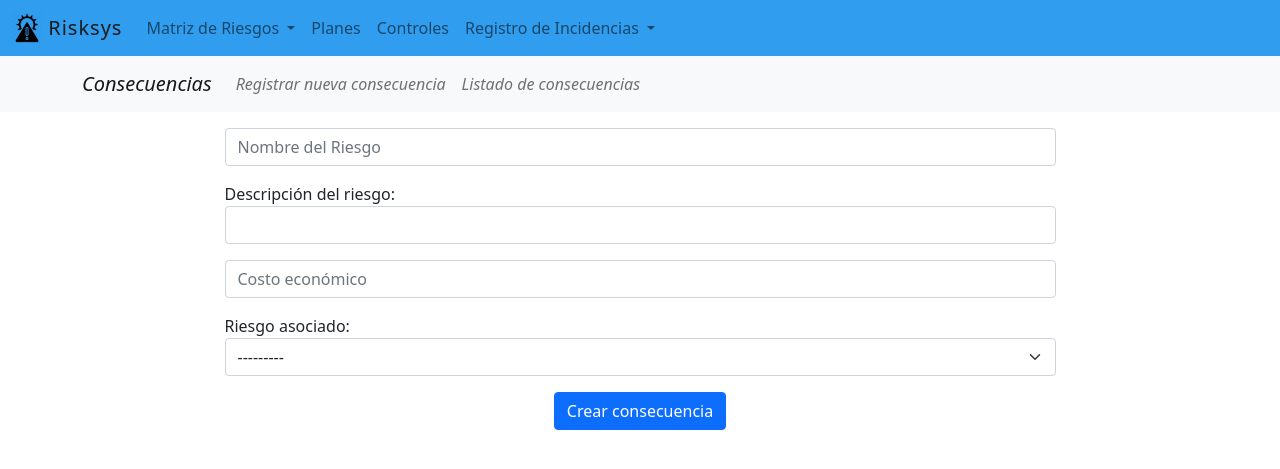
After one commit to atlasfoo/risk_audit_websys, a Django app: page /risks/effect/create/ in a window 1280 px wide. The commit adds this page. Shown: the top 469 px of the page. Run offline with Django 3.2, Linux system fonts and the light colour scheme; data that the repository does not hold is empty; parts of the project's set-up code (start-up, migrations or seed data) failed here and were passed over; some libraries are stand-ins or nearby versions.

Commit message:
:triangular_flag_on_post::lipstick: - finished effect views, corrected data visualization on risk app detail views, add sum loss filter

```diff
--- a/risk/forms.py
+++ b/risk/forms.py
@@ -1,6 +1,6 @@
 from django import forms
 
-from risk.models import Risk, Cause
+from risk.models import Risk, Cause, Effect
 
 
 class RiskForm(forms.ModelForm):
@@ -31,4 +31,22 @@ class CauseForm(forms.ModelForm):
             'description': 'Descripción del riesgo',
             'risk': 'Riesgo asociado'
         }
-# TODO: EffectForm
+
+
+# EffectForm
+class EffectForm(forms.ModelForm):
+    class Meta:
+        model = Effect
+        fields = ['name', 'description', 'economic_loss', 'risk']
+        widgets = {
+            'name': forms.TextInput(attrs={'class': 'form-control', 'placeholder': 'Nombre del Riesgo'}),
+            'description': forms.TextInput(attrs={'class': 'form-control'}),
+            'economic_loss': forms.NumberInput(attrs={'class': 'form-control', 'placeholder': 'Costo económico'}),
+            'risk': forms.Select(attrs={'class': 'form-select'})
+        }
+        labels = {
+            'name': '',
+            'description': 'Descripción del riesgo',
+            'economic_loss': '',
+            'risk': 'Riesgo asociado'
+        }
--- a/risk/urls.py
+++ b/risk/urls.py
@@ -11,4 +11,8 @@ risk_urls = ([
     path('cause/<int:pk>', CauseDetailView.as_view(), name='cause'),
     path('cause/create/', CreateCauseView.as_view(), name='create_cause'),
     path('cause/update/<int:pk>', UpdateCauseView.as_view(), name='update_cause'),
+    path('effect/', EffectListView.as_view(), name='effect_list'),
+    path('effect/<int:pk>', EffectDetailView.as_view(), name='effect'),
+    path('effect/create/', CreateEffectView.as_view(), name='create_effect'),
+    path('effect/update/<int:pk>', UpdateEffectView.as_view(), name='update_effect'),
 ], 'risks')
--- a/risk/views.py
+++ b/risk/views.py
@@ -2,8 +2,8 @@ from django.shortcuts import render
 from django.urls import reverse_lazy
 from django.views.generic import ListView, DetailView, CreateView, UpdateView, DeleteView
 
-from risk.forms import RiskForm, CauseForm
-from risk.models import Risk, Cause
+from risk.forms import RiskForm, CauseForm, EffectForm
+from risk.models import Risk, Cause, Effect
 
 
 # RISK VIEWS
@@ -54,4 +54,25 @@ class UpdateCauseView(UpdateView):
         return reverse_lazy('risks:cause', args=[self.object.id])
 
 
-# TODO: EFFECT VIEWS
+# EFFECT VIEWS
+class EffectListView(ListView):
+    model = Effect
+
+
+class EffectDetailView(DetailView):
+    model = Effect
+
+
+class CreateEffectView(CreateView):
+    model = Effect
+    success_url = reverse_lazy('risks:effect_list')
+    form_class = EffectForm
+
+
+class UpdateEffectView(UpdateView):
+    model = Effect
+    template_name_suffix = "_update_form"
+    form_class = EffectForm
+
+    def get_success_url(self):
+        return reverse_lazy('risks:effect', args=[self.object.id])
--- a/static/css/style.css
+++ b/static/css/style.css
@@ -14,5 +14,9 @@ body .det-list {
   font-style: italic;
   font-weight: 300;
 }
+body .economic-loss {
+  font-weight: 500;
+  color: #a50202;
+}
 
 /*# sourceMappingURL=style.css.map */
--- a/static/css/style.scss
+++ b/static/css/style.scss
@@ -18,4 +18,8 @@ body {
     font-style: italic;
     font-weight: 300;
   }
+  .economic-loss{
+    font-weight: 500;
+    color: #a50202;
+  }
 }
--- a/templates/layout.html
+++ b/templates/layout.html
@@ -38,9 +38,9 @@
                             Matriz de Riesgos
                         </a>
                         <ul class="dropdown-menu" aria-labelledby="navbarDropdown">
-                            <li><a class="dropdown-item" href="{% url 'risks:list' %}">Riesgos</a></li>
-                            <li><a class="dropdown-item" href="{% url 'risks:cause_list' %}">Causas</a></li>
-                            <li><a class="dropdown-item" href="#">Consencuencias</a></li>
+                            <li><a class="dropdown-item" href="{% url 'risks:list' %}"><i class="fas fa-asterisk"></i> Riesgos</a></li>
+                            <li><a class="dropdown-item" href="{% url 'risks:cause_list' %}"><i class="fas fa-play"></i> Causas</a></li>
+                            <li><a class="dropdown-item" href="{% url 'risks:effect_list' %}"><i class="fas fa-poll-h"></i> Consencuencias</a></li>
                         </ul>
                     </li>
                     <li class="nav-item">
--- /dev/null
+++ b/templates/risk/effect_form.html
@@ -0,0 +1,18 @@
+{% extends 'layout.html' %}
+{% load static %}
+{% block title %}Crear consecuencia{% endblock %}
+{% block body %}
+    {% include 'risk/includes/effects_menu.html' %}
+    <section class="container">
+        <div class="row mt-3 mb-5">
+            <div class="col-md-9 mx-auto">
+                <form action="" method="post">{% csrf_token %}
+                    {{ form.as_p }}
+                    <div class="w-100 text-center">
+                        <input type="submit" value="Crear consecuencia" class="btn btn-primary"/>
+                    </div>
+                </form>
+            </div>
+        </div>
+    </section>
+{% endblock %}
--- /dev/null
+++ b/templates/risk/includes/effects_menu.html
@@ -0,0 +1,23 @@
+{% load static %}
+<script type="text/javascript" src="{% static "ckeditor/ckeditor-init.js" %}"></script>
+<script type="text/javascript" src="{% static "ckeditor/ckeditor/ckeditor.js" %}"></script>
+<link href="{% static 'vendor/css/custom_ckeditor.css' %}" rel="stylesheet">
+    <nav class="navbar navbar-expand-lg navbar-light bg-light">
+        <div class="container">
+            <span class="navbar-brand" href="#"><i>Consecuencias</i></span>
+            <button class="navbar-toggler" type="button" data-toggle="collapse" data-target="#nep" aria-controls="nep"
+                    aria-expanded="false">
+                <span class="navbar-toggler-icon"></span>
+            </button>
+            <div class="collapse navbar-collapse" id="nep">
+                <ul class="navbar-nav mr-auto">
+                    <li class="nav-item">
+                        <a class="nav-link" href="{% url 'risks:create_effect' %}"><i>Registrar nueva consecuencia</i></a>
+                    </li>
+                    <li class="nav-item">
+                        <a class="nav-link" href="{% url 'risks:effect_list' %}"><i>Listado de consecuencias</i></a>
+                    </li>
+                </ul>
+            </div>
+        </div>
+    </nav>
```
Also changed, not shown: risk/templatetags/filters.py (added, +9 -0 lines), templates/risk/cause_detail.html (+4 -4 lines), templates/risk/effect_detail.html (added, +19 -0 lines), templates/risk/effect_list.html (added, +23 -0 lines), templates/risk/effect_update_form.html (added, +18 -0 lines), templates/risk/risk_detail.html (+11 -4 lines), risk/templatetags/__init__.py (added), 1 other file.
